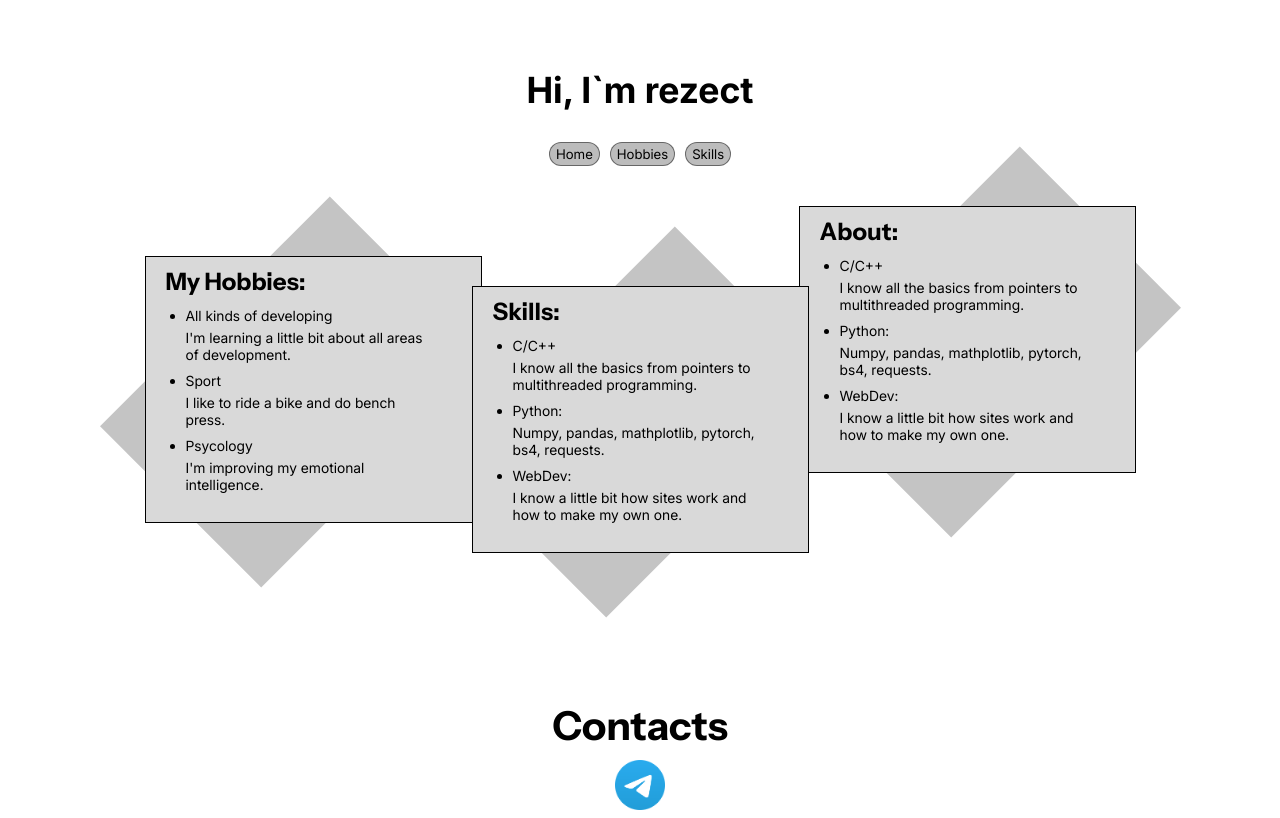
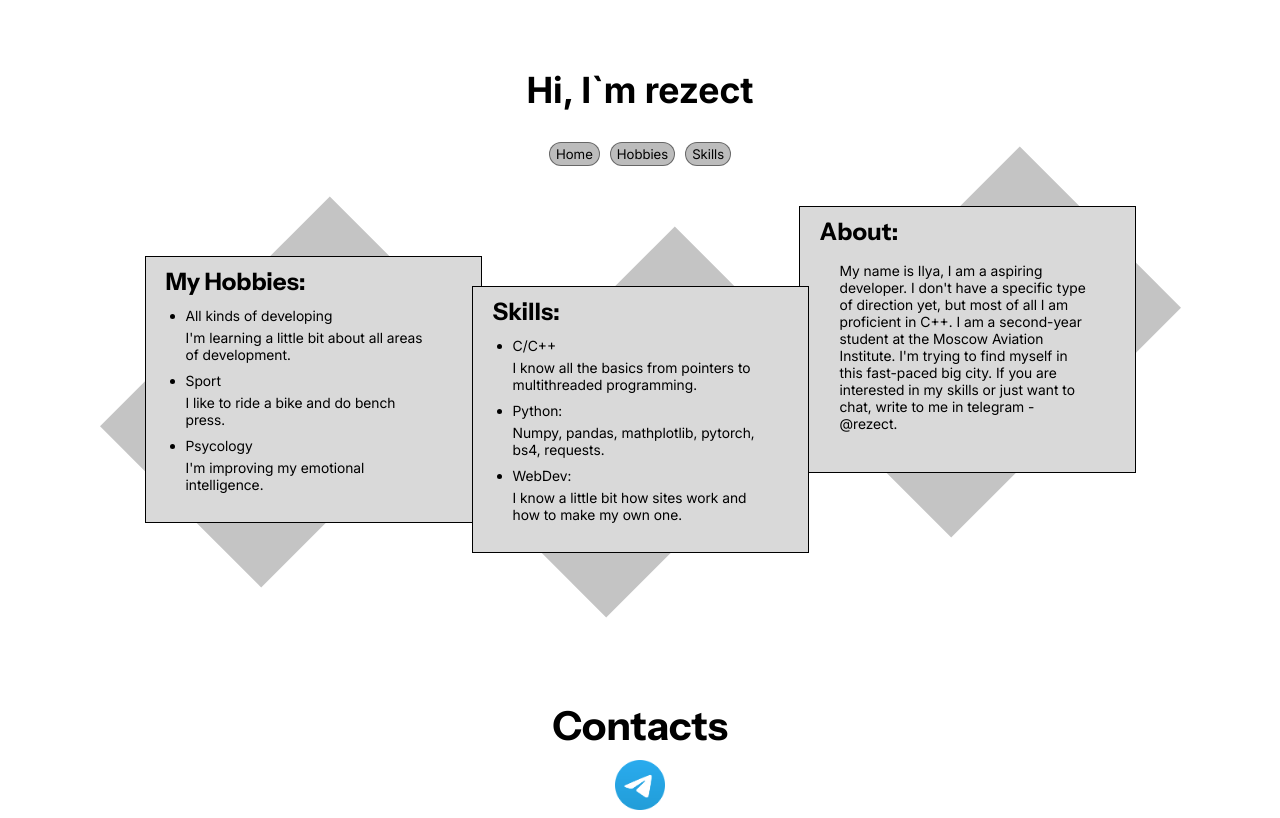
Before and after one commit to rezect/portfolio, a React (Vite) app: page / in a window 1280 px wide. Built offline with nearby package versions, Linux system fonts and the light colour scheme.

Commit message:
fix about - was wrong text

```diff
--- a/src/components/About.jsx
+++ b/src/components/About.jsx
@@ -8,12 +8,7 @@ function About() {
           About:
         </h2>
         <ul className={styles.card_list}>
-          <li className={styles.card_item}>C/C++</li>
-          <p className={styles.card_text}>I know all the basics from pointers to multithreaded programming.</p>
-          <li className={styles.card_item}>Python:</li>
-          <p className={styles.card_text}>Numpy, pandas, mathplotlib, pytorch, bs4, requests.</p>
-          <li className={styles.card_item}>WebDev:</li>
-          <p className={styles.card_text}>I know a little bit how sites work and how to make my own one.</p>
+          <p className={styles.card_text}>My name is Ilya, I am a aspiring developer. I don't have a specific type of direction yet, but most of all I am proficient in C++. I am a second-year student at the Moscow Aviation Institute. I'm trying to find myself in this fast-paced big city. If you are interested in my skills or just want to chat, write to me in telegram - @rezect.</p>
         </ul>
       </div>
     </>
--- a/src/components/Footer.jsx
+++ b/src/components/Footer.jsx
@@ -1,5 +1,5 @@
 import styles from '../styles/Footer.module.css'
-import tgLogo from '../../public/Logo.png'
+import tgLogo from '/Logo.png'
 
 function Footer() {
   return (
```
